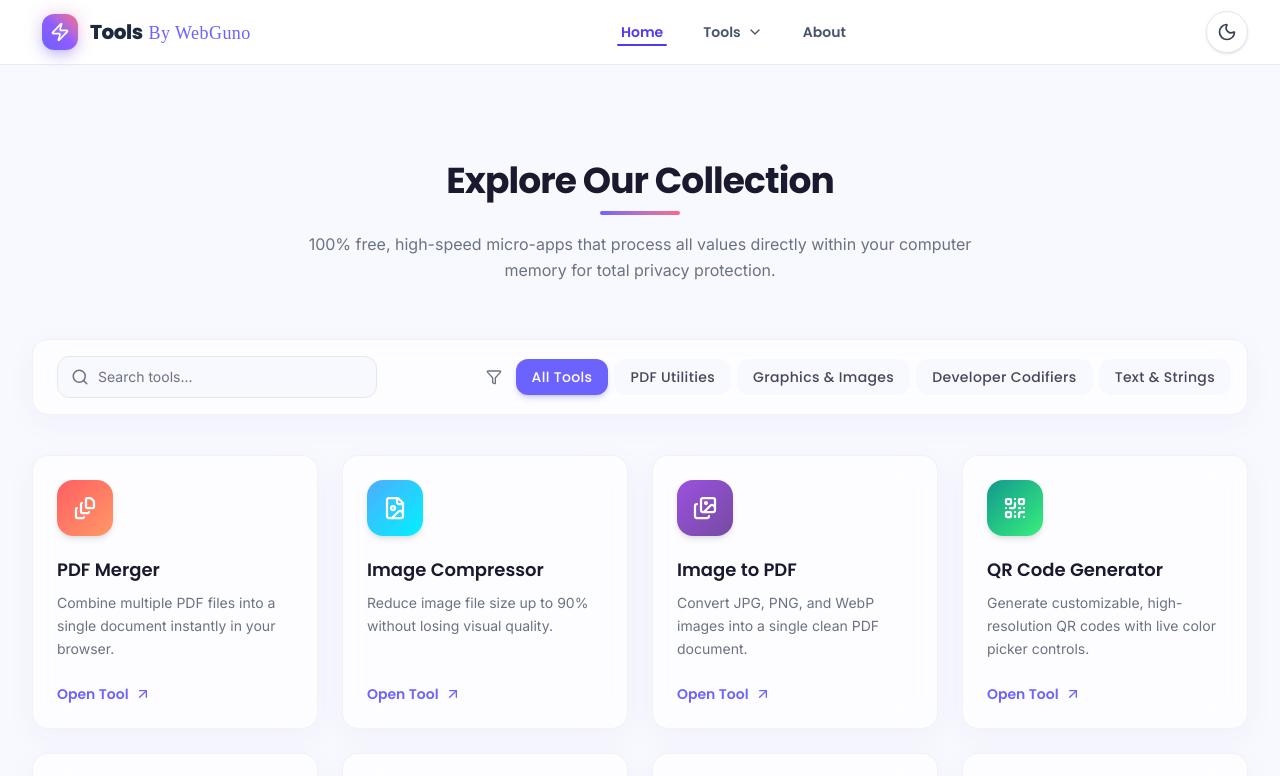
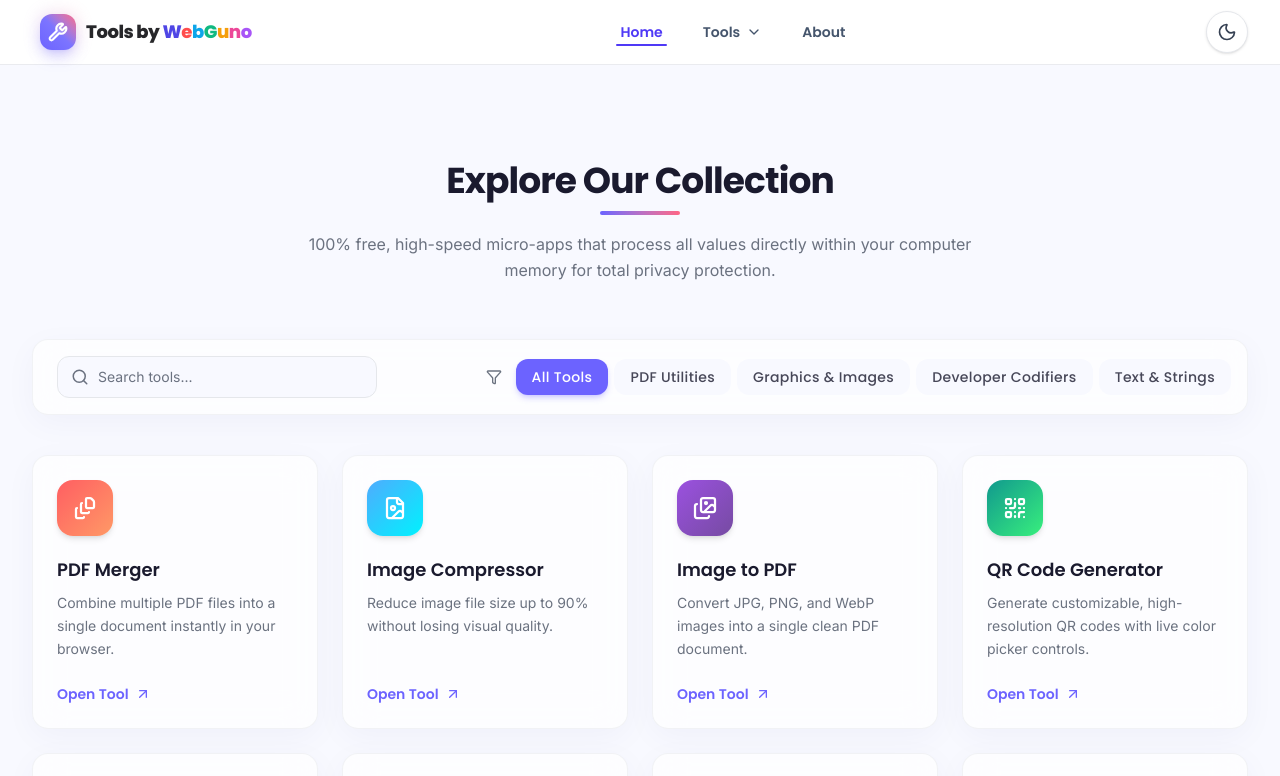
Before and after one commit to mewebguno-arch/toolspro, a React (Vite) app: page / in a window 1280 px wide. Shown: the top 776 px of the page. Built offline with nearby package versions, Linux system fonts and the light colour scheme.

Commit message:
feat(ui): update logo icon to wrench
Replace the lightning bolt icon with a wrench icon in the Navbar logo to better reflect the utility toolset theme and improve visual identity.

```diff
--- a/src/components/Navbar.tsx
+++ b/src/components/Navbar.tsx
@@ -5,6 +5,7 @@ import {
   Menu,
   X,
   Zap,
+  Wrench,
   ChevronDown,
   Sparkles,
   FileStack,
@@ -124,20 +125,29 @@ export const Navbar: React.FC = () => {
           {/* Logo */}
           <Link
             to="/"
-            className="flex items-center gap-3 group cursor-pointer focus:outline-none focus:ring-2 focus:ring-indigo-500/50 rounded-xl px-2.5 py-1.5 transition-all duration-300"
+            className="flex items-center gap-2.5 group cursor-pointer focus:outline-none focus:ring-2 focus:ring-indigo-500/50 rounded-xl px-2 py-1.5 transition-all duration-300"
             aria-label="tools by webguno"
           >
-            <div className="relative w-9 h-9 bg-gradient-to-tr from-[#6C63FF] via-[#8F5BFF] to-[#FF6584] rounded-xl flex items-center justify-center text-white shadow-lg shadow-indigo-500/20 group-hover:scale-105 group-hover:rotate-3 transition-all duration-300 shrink-0">
-              <Zap className="w-5 h-5 text-white fill-white/10 group-hover:fill-white/35 transition-all duration-300" />
-              {/* Subtle back-glow */}
-              <div className="absolute -inset-0.5 bg-gradient-to-tr from-[#6C63FF] to-[#FF6584] rounded-xl blur-sm opacity-25 group-hover:opacity-50 transition duration-300 z-[-1]" />
+            {/* Modern Tool Icon Logo matching the professional theme with high accessibility fallbacks */}
+            <div className="relative w-9 h-9 bg-[#6C63FF] dark:bg-[#7C74FF] bg-gradient-to-tr from-[#6C63FF] via-[#7C74FF] to-[#FF6584] rounded-xl flex items-center justify-center text-white shadow-lg shadow-indigo-500/20 group-hover:scale-105 group-hover:rotate-12 transition-all duration-300 shrink-0">
+              <Wrench className="w-5 h-5 text-white stroke-[2.5px] fill-white/20 group-hover:fill-white/40 transition-all duration-300" />
+              {/* Soft subtle breathing glow with fallback bg */}
+              <div className="absolute -inset-0.5 bg-[#6C63FF] dark:bg-[#7C74FF] bg-gradient-to-tr from-[#6C63FF] to-[#FF6584] rounded-xl blur-sm opacity-20 group-hover:opacity-45 transition duration-300 z-[-1]" />
             </div>
-            <div className="flex items-baseline gap-1.5 select-none">
-              <span className="font-poppins font-black text-slate-800 dark:text-white text-xl tracking-tight leading-none transition-colors">
-                Tools
-              </span>
-              <span className="font-disney text-[18px] tracking-wide text-[#6C63FF] dark:text-[#7C74FF] group-hover:text-[#FF6584] dark:group-hover:text-[#FF7096] leading-none transition-all duration-300">
-                By WebGuno
+
+            {/* Title rendered in Poppins font as requested */}
+            <div className="flex items-center select-none leading-none">
+              <span className="font-poppins font-extrabold text-lg tracking-tight text-zinc-800 dark:text-zinc-100 transition-all duration-300">
+                Tools by{' '}
+                <span className="inline-flex">
+                  <span className="text-[#4F46E5] dark:text-[#818CF8]">W</span>
+                  <span className="text-[#FF4D4D] dark:text-[#FF6B6B]">e</span>
+                  <span className="text-[#0ea5e9] dark:text-[#38bdf8]">b</span>
+                  <span className="text-[#10b981] dark:text-[#34d399]">G</span>
+                  <span className="text-[#f59e0b] dark:text-[#fbbf24]">u</span>
+                  <span className="text-[#ec4899] dark:text-[#f472b6]">n</span>
+                  <span className="text-[#a855f7] dark:text-[#c084fc]">o</span>
+                </span>
               </span>
             </div>
           </Link>
```
